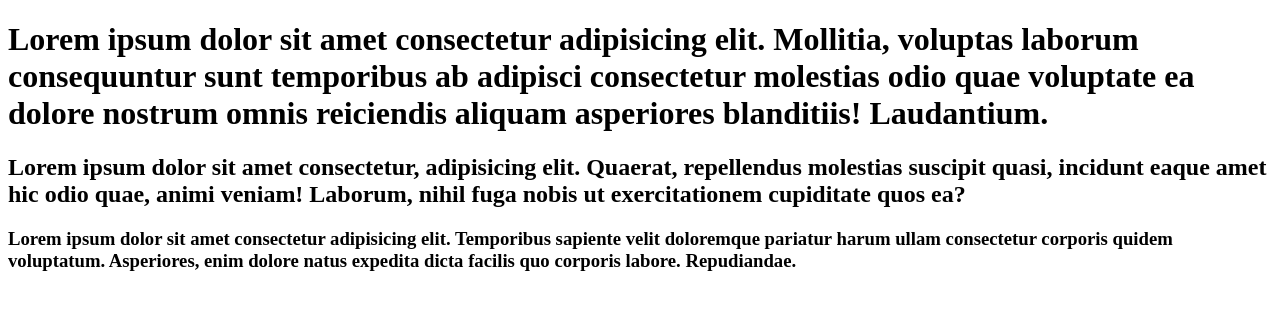
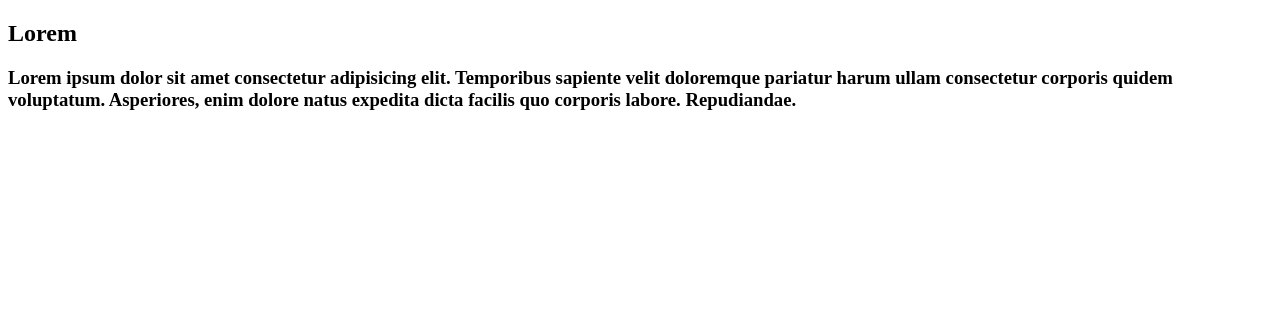
Before and after one commit to extremely-difficult-i-have-no-idea/our-first-project, a plain HTML site: page index.html in a window 1280 px wide. Drawn offline with Linux system fonts and the light colour scheme.

Commit message:
updating our HTML

```diff
--- a/index.html
+++ b/index.html
@@ -9,12 +9,17 @@
 <body>
 
 	<header>
-		<h1>Lorem ipsum dolor sit amet consectetur adipisicing elit. Mollitia, voluptas laborum consequuntur sunt temporibus ab adipisci consectetur molestias odio quae voluptate ea dolore nostrum omnis reiciendis aliquam asperiores blanditiis! Laudantium.</h1>
+
 	</header>
 
-	<h2>Lorem ipsum dolor sit amet consectetur, adipisicing elit. Quaerat, repellendus molestias suscipit quasi, incidunt eaque amet hic odio quae, animi veniam! Laborum, nihil fuga nobis ut exercitationem cupiditate quos ea?</h2>
+	<main>
+		<h2>Lorem </h2>
+	</main>
 
-	<h3>Lorem ipsum dolor sit amet consectetur adipisicing elit. Temporibus sapiente velit doloremque pariatur harum ullam consectetur corporis quidem voluptatum. Asperiores, enim dolore natus expedita dicta facilis quo corporis labore. Repudiandae.</h3>
+	<footer>
+		<h3>Lorem ipsum dolor sit amet consectetur adipisicing elit. Temporibus sapiente velit doloremque pariatur harum ullam consectetur corporis quidem voluptatum. Asperiores, enim dolore natus expedita dicta facilis quo corporis labore. Repudiandae.</h3>
+
+	</footer>
 
 </body>
 </html>
```
